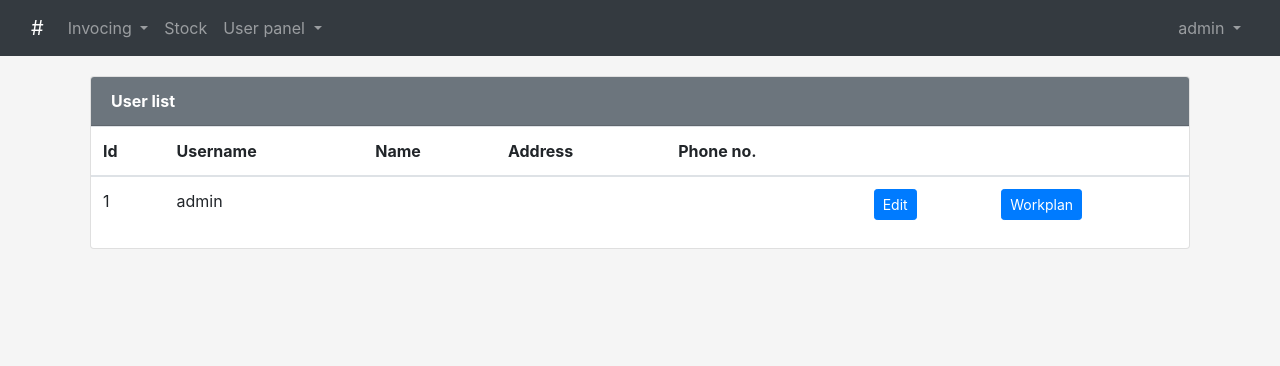
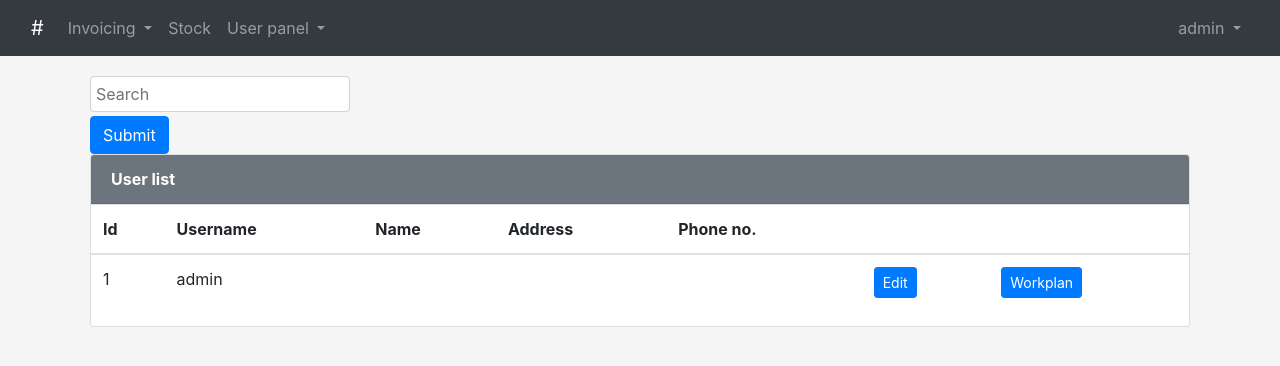
Before and after one commit to pyloveorg/stock_manager, a Flask app: page /users in a window 1280 px wide. Shown: the top 366 px of the page. Run offline with Flask 2, Linux system fonts and the light colour scheme; a user stored in the database is signed in; data comes from the database, SQL or seed files in the repository; parts of the project's set-up code (start-up, migrations or seed data) failed here and were passed over; some libraries are stand-ins or nearby versions.

Commit message:
Added search engine to users

```diff
--- a/auth/templates/users.html
+++ b/auth/templates/users.html
@@ -3,7 +3,20 @@
 {% block title %}Users{% endblock %}
 
 {% block content %}
+
 <div class="container">
+<form action="/users" method="post">
+  <div class="row">
+    <div class="col-md-auto">
+      <input type="text" class="form-control" placeholder="Search" name="query">
+      <small id="searchHelp" class="form-text text-muted"></small>
+      <div class="row_button">
+        <input class="btn btn-primary" type="submit" value="Submit">
+      </div>
+    </div>
+  </div>
+</form>
+
   <div class="card">
     <div class="card-header bg-secondary text-white">
       <strong>User list</strong>
--- a/auth/templates/workplan.html
+++ b/auth/templates/workplan.html
@@ -76,7 +76,7 @@
         <td>
             {% if current_user.admin %}
             <form action="{{ url_for('auth.clear_workplan', user_id=userWorkplan.user_id, day=day.date.day, month=day.date.month, year=day.date.year) }}" method="post">
-                <button type="submit" class="btn btn-sm btn-primary">Clear</button>
+                <button type="submit" class="btn btn-sm btn-danger">Clear</button>
             </form>
             {% endif %}
         </td>
--- a/auth/views.py
+++ b/auth/views.py
@@ -8,6 +8,7 @@ from database import db
 from flask import request
 import datetime
 import calendar
+from sqlalchemy_searchable import search
 signupTemplate = 'signup.html'
 loginModalTemplate = 'login_modal.html'
 loginTemplate = 'login.html'
@@ -81,11 +82,16 @@ def logout():
     return render_template(baseTemplate)
 
 
-@auth_blueprint.route('/users', methods=['GET'])
+@auth_blueprint.route('/users', methods=['GET', 'POST'])
 @login_required
 def users():
     if current_user.admin is True:
-        user_list = User.query.order_by(User.username).all()
+        if request.method == 'POST':
+            query = request.form.get('query')
+            user_list = User.query.order_by(User.username)
+            user_list = search(user_list, query)
+        else:
+            user_list = User.query.order_by(User.username).all()
     else:
         user_list = User.query.filter_by(id=current_user.id)
     return render_template(usersTemplate, user_list=user_list)
--- a/home/templates/index.html
+++ b/home/templates/index.html
@@ -31,7 +31,7 @@
         <!--</li>-->
         <li class="nav-item dropdown">
           <a class="nav-link dropdown-toggle" href="#" data-toggle="dropdown" data-target="dropdown_invoices">
-            Invocing
+            Invoicing
             <span class="caret"></span>
           </a>
             <div class="dropdown-menu" aria-labelledby="dropdown_invoices">
--- a/main.py
+++ b/main.py
@@ -34,8 +34,8 @@ config = configparser.ConfigParser()
 config.read('config.ini')
 # app.config['SQLALCHEMY_DATABASE_URI'] = config['DB']['SQLALCHEMY_DATABASE_URI']
 # app.config['SQLALCHEMY_DATABASE_URI'] = 'SQLALCHEMY_DATABASE_URI'
-# app.config['SQLALCHEMY_DATABASE_URI'] = 'postgresql://postgres:postgres@localhost/stock_manager'
-app.config['SQLALCHEMY_DATABASE_URI'] = 'postgres://nibzquvhrbkley:228d0b2cb8da271731b2af1978e9666f5e875fb7b38d1aa91213a9f2264b6043@ec2-79-125-12-27.eu-west-1.compute.amazonaws.com:5432/d2t6dujcbf3e53'
+app.config['SQLALCHEMY_DATABASE_URI'] = 'postgresql://postgres:postgres@localhost/stock_manager'
+# app.config['SQLALCHEMY_DATABASE_URI'] = 'postgres://nibzquvhrbkley:228d0b2cb8da271731b2af1978e9666f5e875fb7b38d1aa91213a9f2264b6043@ec2-79-125-12-27.eu-west-1.compute.amazonaws.com:5432/d2t6dujcbf3e53'
 
 
 app.config['SQLALCHEMY_TRACK_MODIFICATIONS'] = config['DB']['SQLALCHEMY_TRACK_MODIFICATIONS']
```
